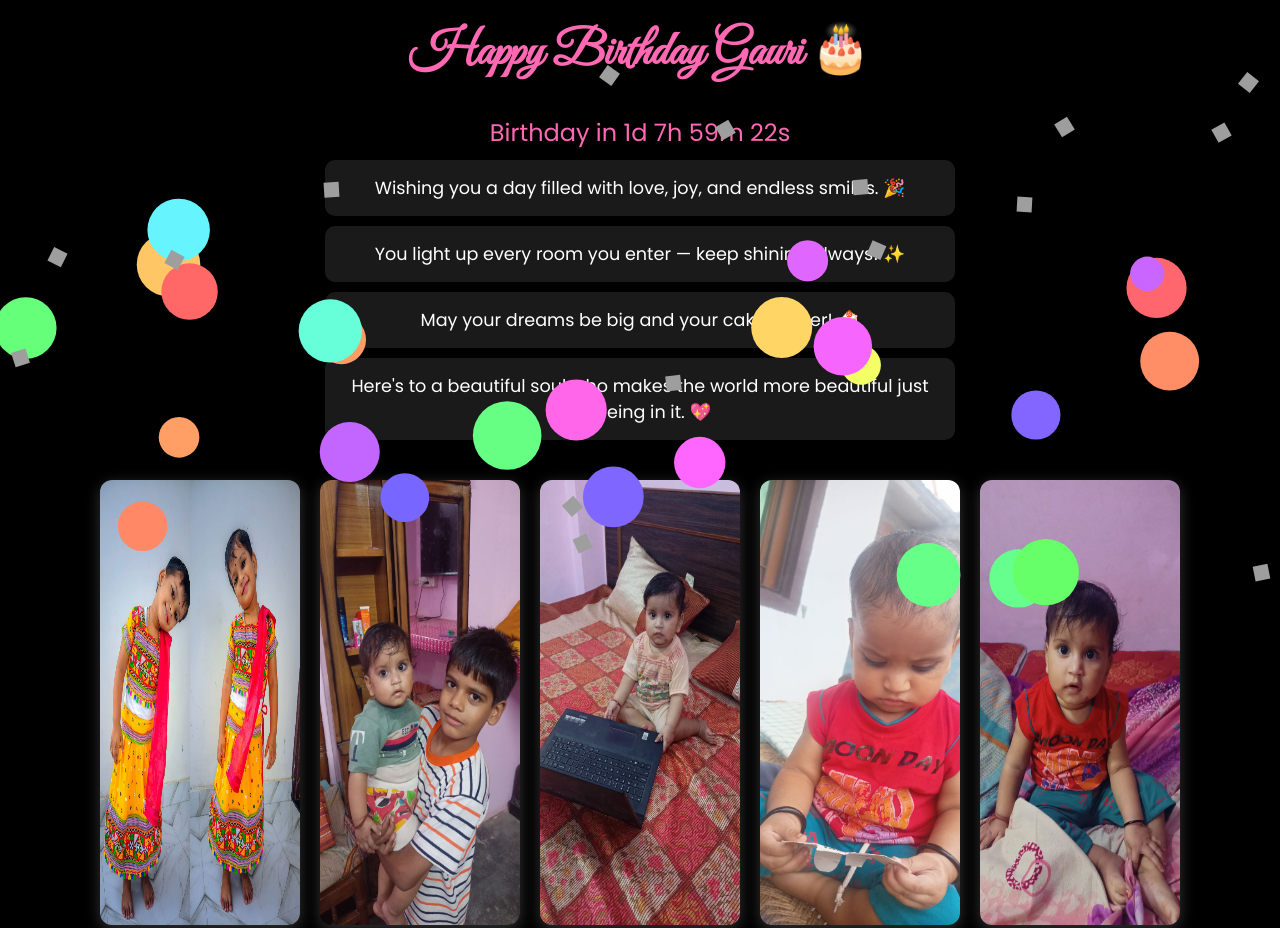
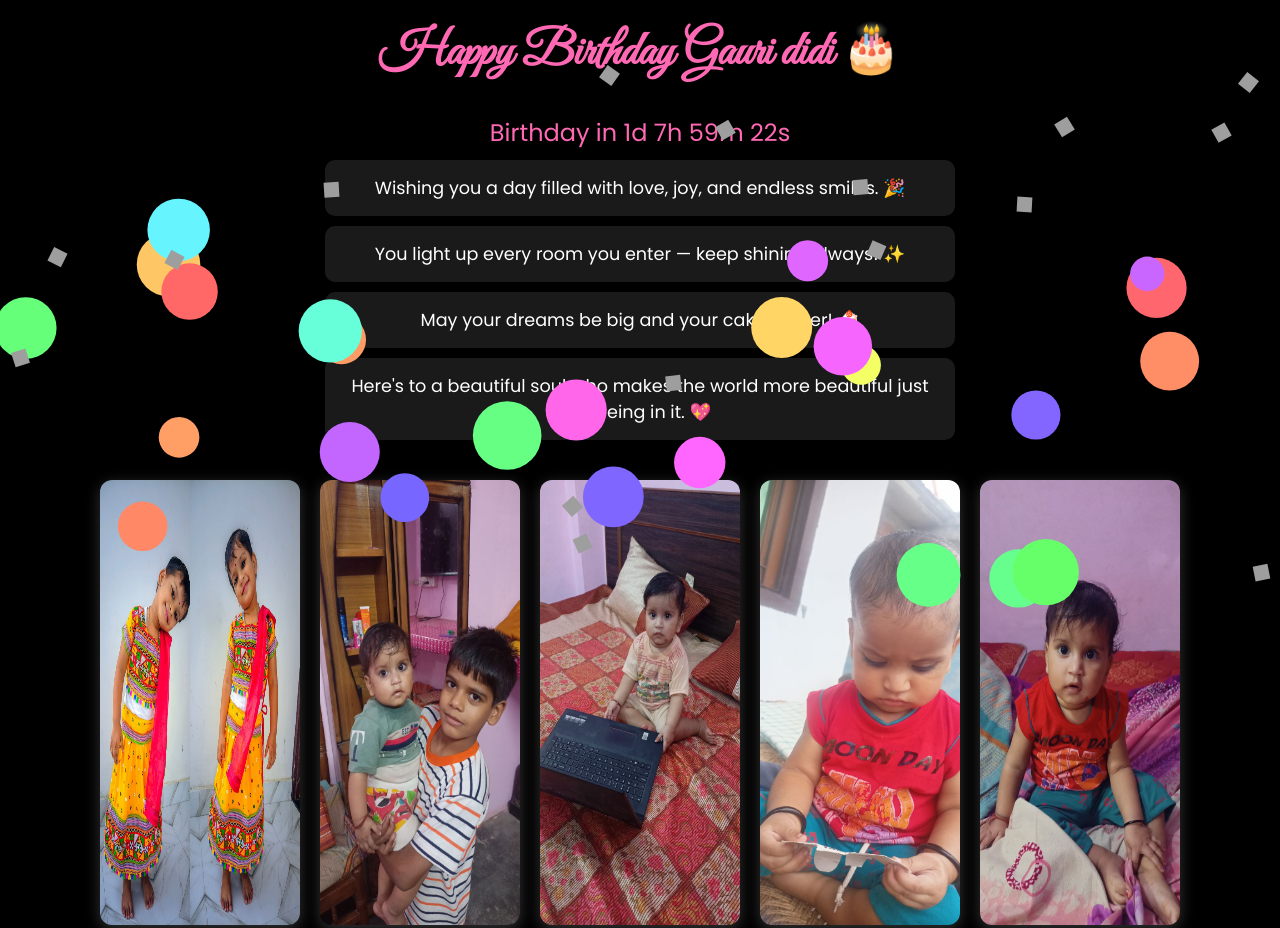
Before and after one commit to ai653/gauri, a plain HTML site: page index.html in a window 1280 px wide. Shown: the top 928 px of the page. Drawn offline with Linux system fonts and the light colour scheme; grey boxes are pictures that could not be loaded.

Commit message:
Update index.html

```diff
--- a/index.html
+++ b/index.html
@@ -80,7 +80,7 @@
 </head>
 <body>
   <canvas id="balloons"></canvas>
-  <h1>Happy Birthday Gauri 🎂</h1>
+  <h1>Happy Birthday Gauri didi 🎂</h1>
   <div class="countdown" id="countdown"></div>
 
   <p class="message">Wishing you a day filled with love, joy, and endless smiles. 🎉</p>
```
